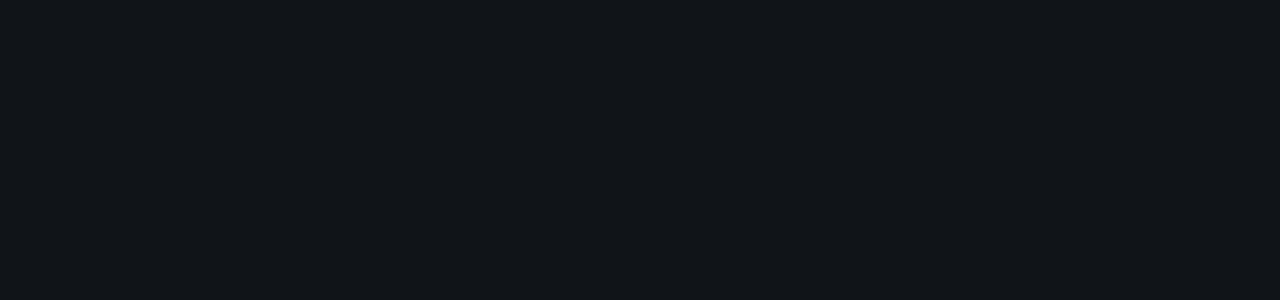
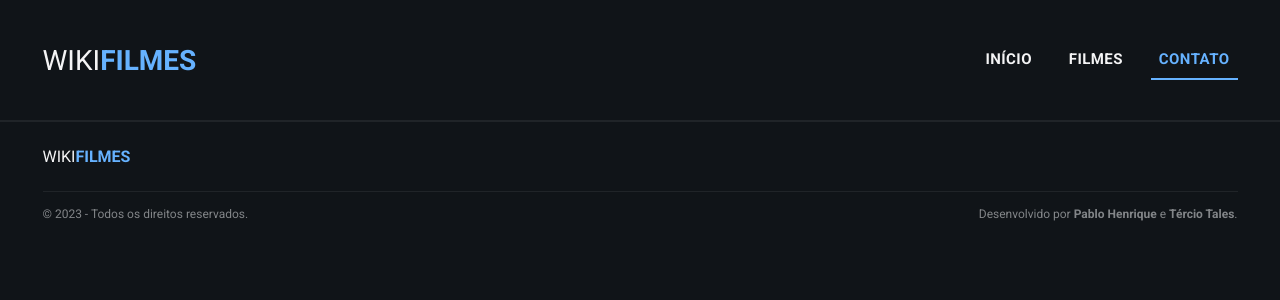
Before and after one commit to PabloHBMiranda/wiki-filmes, a React (Create React App) app: page /contato in a window 1280 px wide. Before the commit this address had no page. Shown: the top 300 px of the page. Built offline with nearby package versions, Linux system fonts and the light colour scheme.

Commit message:
Adiciona footer e página de contato

```diff
--- a/package.json
+++ b/package.json
@@ -15,6 +15,7 @@
     "react-router-dom": "^6.17.0",
     "react-scripts": "5.0.1",
     "sass": "^1.69.4",
+    "swiper": "^11.0.1",
     "typescript": "^4.9.5",
     "web-vitals": "^2.1.4"
   },
--- a/src/App.scss
+++ b/src/App.scss
@@ -1,10 +1,12 @@
 @use './styles/header';
 @use './styles/footer';
+@use './styles/home';
 
 :root {
     --color-background: #101418;
     --color-primary: #f5f5f5;
     --color-text: #F4F4F5;
+    --color-text-secondary: #828588;
     --color-text-active: #66B2FF;
     --color-text-hover: #7B91A7;
     --border: 1px solid rgba(218, 224, 231, 0.08);
--- a/src/App.tsx
+++ b/src/App.tsx
@@ -1,24 +1,30 @@
+// Libraries
 import React from 'react';
 import {BrowserRouter, Route, Routes} from 'react-router-dom';
+
+// Pages
 import Home from './pages/Home';
 import Filmes from "./pages/Filmes";
+import Contato from "./pages/Contato";
+
+// Styles
 import './App.scss'
 
 function App() {
     return (
-      <BrowserRouter basename={"/"}>
+        <BrowserRouter basename='/'>
             <Routes>
                 <Route
-                  path={`/`}
-                  element={
-                      <Home/>
-                  }
+                    path='/'
+                    element={<Home/>}
                 />
                 <Route
-                  path={`/filmes`}
-                  element={
-                      <Filmes/>
-                  }
+                    path='/filmes'
+                    element={<Filmes/>}
+                />
+                <Route
+                    path='/contato'
+                    element={<Contato/>}
                 />
             </Routes>
         </BrowserRouter>
--- a/src/layout/Footer.tsx
+++ b/src/layout/Footer.tsx
@@ -1,8 +1,20 @@
 const Footer = () => {
     return (
-        <div>
-            <h1>Footer</h1>
-        </div>
+        <footer>
+            <div className="container">
+                <div className="logo">
+                    WIKI<b>FILMES</b>
+                </div>
+                <div className="wrapper-bottom">
+                    <div className="copyright">
+                        &copy; 2023 - Todos os direitos reservados.
+                    </div>
+                    <div className="developers">
+                        Desenvolvido por <b>Pablo Henrique</b> e <b>Tércio Tales</b>.
+                    </div>
+                </div>
+            </div>
+        </footer>
     )
 }
 
--- a/src/layout/Header.tsx
+++ b/src/layout/Header.tsx
@@ -8,7 +8,8 @@ interface HeaderProps {
 
 const menuItems = [
     {label: 'Início', path: '/', name: 'home'},
-    {label: 'Filmes', path: '/filmes', name: 'filmes'}
+    {label: 'Filmes', path: '/filmes', name: 'filmes'},
+    {label: 'Contato', path: '/contato', name: 'contato'},
 ];
 
 const Header = ({activePage}: HeaderProps) => {
--- /dev/null
+++ b/src/pages/Contato.tsx
@@ -0,0 +1,13 @@
+import Header from "../layout/Header";
+import Footer from "../layout/Footer";
+
+const Contato = () => {
+    return (
+        <>
+            <Header activePage={'contato'}/>
+            <Footer/>
+        </>
+    );
+};
+
+export default Contato;
--- a/src/pages/Home.tsx
+++ b/src/pages/Home.tsx
@@ -1,10 +1,19 @@
 import Header from "../layout/Header";
 import Footer from "../layout/Footer";
+
+const Content = () => {
+    return (
+        <div className="home-content">
+            teste
+        </div>
+    )
+};
 
 const Home = () => {
     return (
         <>
             <Header activePage="home"/>
+            <Content/>
             <Footer/>
         </>
     );
--- a/src/styles/footer.scss
+++ b/src/styles/footer.scss
@@ -0,0 +1,30 @@
+footer {
+    padding: 25px 0 0;
+    border-top: var(--border);
+
+    .container {
+        display: flex;
+        flex-direction: column;
+        gap: 25px;
+
+        .logo {
+            font-size: 16px;
+            color: var(--color-text);
+            text-transform: uppercase;
+            cursor: pointer;
+
+            b {
+                color: var(--color-text-active);
+            }
+        }
+
+        .wrapper-bottom {
+            display: flex;
+            justify-content: space-between;
+            color: var(--color-text-secondary);
+            font-size: 12px;
+            padding: 15px 0;
+            border-top: var(--border);
+        }
+    }
+}
--- /dev/null
+++ b/src/styles/home.scss
@@ -0,0 +1,3 @@
+.home-content {
+    padding: 40px 0;
+}
```
Also changed, not shown: 1 other file (tests, documents, lock files or other folders). Lines whose indentation alone changed are shown as unchanged.
